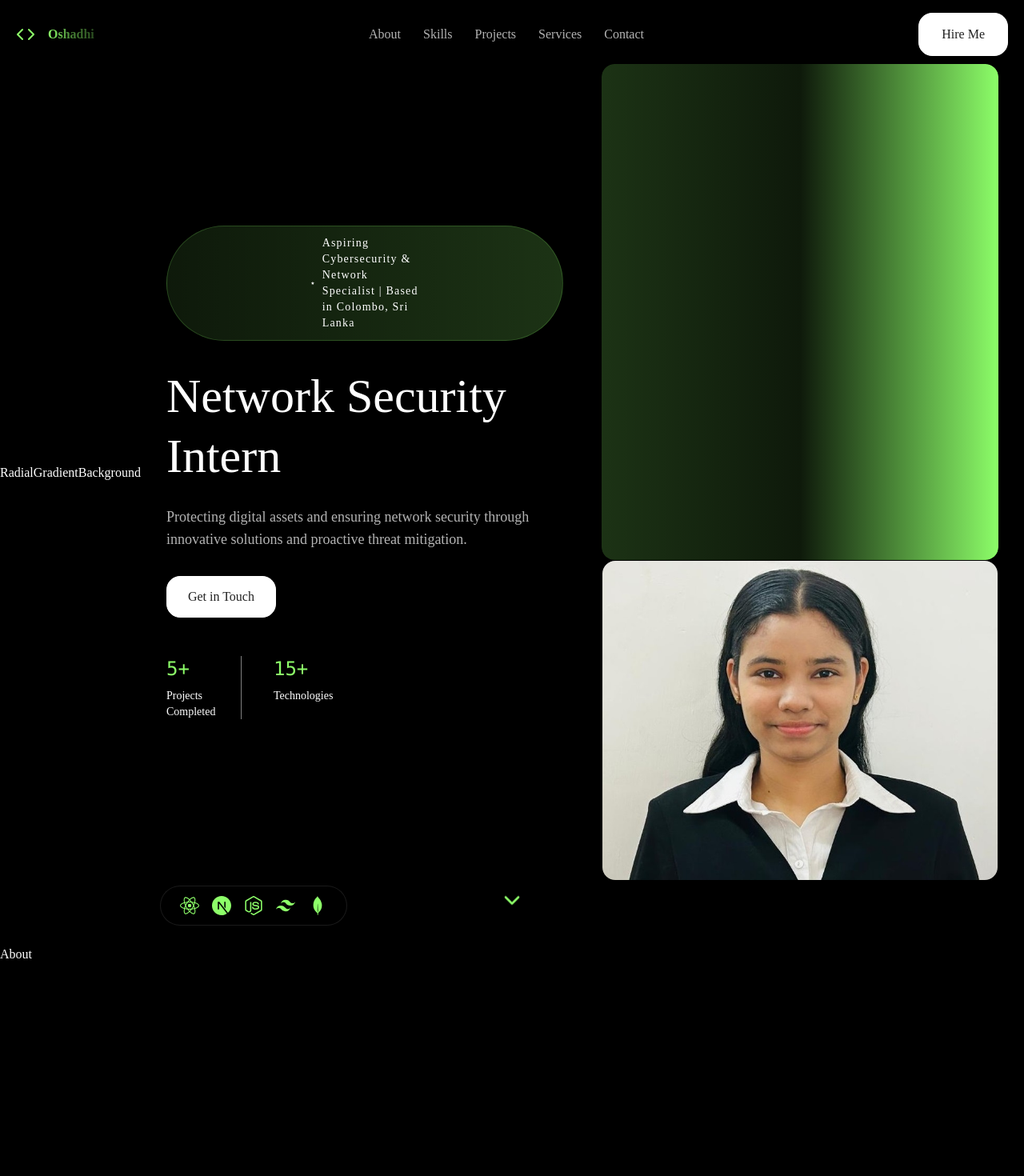
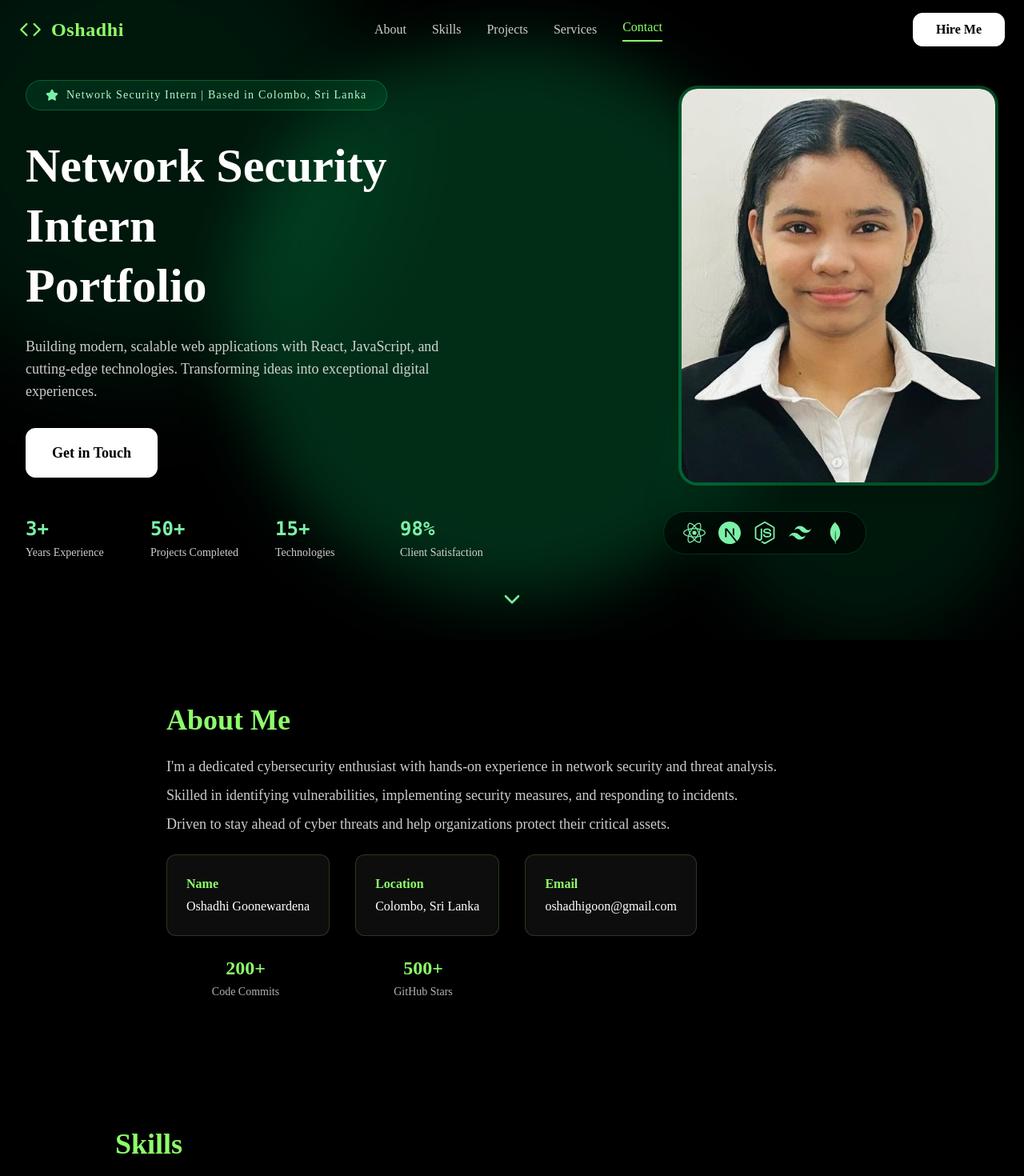
Before and after one commit to goagoonewardena/portfolio, a React (Vite) app in the folder myportfolio/: page / in a window 1280 px wide. Shown: the top 1470 px of the page at 80% size. Built offline with nearby package versions, Linux system fonts and the light colour scheme.

Commit message:
Added a contact us sections, skills section and projects section

```diff
--- a/myportfolio/src/App.jsx
+++ b/myportfolio/src/App.jsx
@@ -1,7 +1,13 @@
 import React from 'react';
 import Navbar from './components/layout/Navbar';
 import Hero from './components/sections/Hero';
+
 import About from './components/sections/About';
+
+import Skills from './components/sections/Skills';
+
+import Projects from './components/sections/Projects';
+import Contact from './components/sections/Contact';
 
 const App = () => {
   return (
@@ -10,6 +16,9 @@ const App = () => {
       <main>
         <Hero/>
         <About />
+        <Skills />
+        <Projects />
+        <Contact />
       </main>
     </div>
   );
--- a/myportfolio/src/components/layout/Navbar.jsx
+++ b/myportfolio/src/components/layout/Navbar.jsx
@@ -1,3 +1,4 @@
+
 import React, { useState, useEffect } from 'react';
 import { Code, Menu, X } from 'lucide-react';
 import { NAV_LINKS, PERSONAL_INFO } from '../../utils/constants';
@@ -24,33 +25,33 @@ const Navbar = () => {
   return (
     <nav
       className={`fixed top-0 left-0 right-0 z-[1000] w-full py-4 transition-all duration-300 ${isScrolled
-        ? 'bg-black/30 backdrop-blur-lg'
+        ? 'bg-black/60 backdrop-blur-lg'
         : 'bg-transparent'}`}
       style={{ transform: 'translate3d(0, 0, 0)' }}
     >
-      <div className="max-w-[1320px] mx-auto px-5">
+      <div className="max-w-7xl mx-auto px-6">
         <div className="flex items-center justify-between">
           {/* Logo */}
-          <div className='flex items-center gap-4'>
-            <Code className='w-6 h-6 text-primary' />
+          <div className='flex items-center gap-3'>
+            <Code className='w-7 h-7 text-primary' />
             <button
               onClick={() => window.scrollTo({ top: 0, behavior: 'smooth' })}
-              className="text-2xt font-bold bg-linear-to-r from-primary via-primary/50 to-primary/30 bg-clip-text text-transparent hover:opacity-80 transition-opacity "
+              className="text-2xl font-bold text-primary tracking-wide hover:opacity-80 transition-opacity "
               aria-label="home"
             >
               {PERSONAL_INFO.name.split(' ')[0]}
             </button>
           </div>
           {/* Desktop Navigation */}
-          <nav className= "hidden md:flex items-center gap-7">
+          <nav className= "hidden md:flex items-center gap-8">
             {NAV_LINKS.map((link) => (
               <button
                 key={link.id}
                 onClick={() => handleNavClick(link.id)}
                 className={`text-base font-medium transition-all duration-300 ${
                   activeSection === link.id
-                    ? 'text-white'
-                    : 'text-white/70 hover: text-white'
+                    ? 'text-primary border-b-2 border-primary pb-1'
+                    : 'text-white/80 hover:text-primary'
                 }`}
               >
                 {link.label}
@@ -61,16 +62,15 @@ const Navbar = () => {
           <div className="hidden md:flex items-center gap-2">
             <button
               onClick={() => handleNavClick('contact')}
-              className="px-7 py-3.5 bg-white text-[#212121] font-medium text-base rounded-[17px] border border-white hover:bg-white/90 transition-all duration-300"
+              className="px-7 py-2 bg-white text-black font-semibold text-base rounded-xl border border-white shadow hover:bg-primary hover:text-black transition-all duration-300"
             >
               Hire Me
             </button>
           </div>
           {/* Mobile Menu Button */}
-
           <button
             onClick={() => setIsMenuOpen(!isMenuOpen)}
-            className="md:hidden p-4 text-white hover:text-white/80 transition-colors"
+            className="md:hidden p-4 text-white hover:text-primary transition-colors"
             aria-label="menu"
             aria-expanded={isMenuOpen}
           >
@@ -80,15 +80,15 @@ const Navbar = () => {
       </div>
       {/* Mobile Menu */}
       <div className={`md:hidden transition-all duration-300 overflow-hidden ${isMenuOpen ? 'max-h-96 opacity-100' : 'max-h-0 opacity-0'}`}>
-        <div className="bg-black/95 backdrop-blur-lg border-t border-white/10 px-5 py-6 space-y3">
+        <div className="bg-black/95 backdrop-blur-lg border-t border-white/10 px-5 py-6 space-y-3">
         {NAV_LINKS.map((link) => (
           <button
             key={link.id}
             onClick={() => handleNavClick(link.id)}
             className={`block w-full text-left px-4 py-3 rounded-lg font-medium transition-all duration-300 ${
               activeSection === link.id
-                ? 'text-white bg-white/10'
-                : 'text-white/70 hover:text-white hover:bg-white/5'
+                ? 'text-primary bg-white/10'
+                : 'text-white/80 hover:text-primary hover:bg-white/5'
             }`}
           >
             {link.label}
@@ -96,12 +96,11 @@ const Navbar = () => {
         ))}
         <button
           onClick={() => handleNavClick('contact')}
-          className="w-full px-7 py-3.5 bg-white text-[#212121] font-medium text-base rounded-[17px] border border-white hover:bg-white/90 transition-all duration-300 mt-2"
+          className="w-full px-7 py-3 bg-white text-black font-semibold text-base rounded-xl border border-white shadow hover:bg-primary hover:text-black transition-all duration-300 mt-2"
         >
           Hire Me
         </button>
         </div>
-
       </div>
     </nav>
   );
--- a/myportfolio/src/components/sections/About.jsx
+++ b/myportfolio/src/components/sections/About.jsx
@@ -1,9 +1,50 @@
-import React from 'react';
+
+import { PERSONAL_INFO, ABOUT_STATS } from '../../utils/constants';
+import FadeIn from '../animations/FadeIn';
 
 const About = () => {
-    return(
-        <div>About</div>
-    )
-}
+    return (
+        <section id="about" className="py-20 bg-black">
+            <div className="max-w-4xl mx-auto px-4">
+                <FadeIn delay={0}>
+                    <h2 className="text-3xl md:text-4xl font-bold text-primary mb-6">About Me</h2>
+                </FadeIn>
+                <FadeIn delay={100}>
+                    <div className="text-lg text-white/80 mb-6">
+                        {PERSONAL_INFO.bio.map((line, idx) => (
+                            <p key={idx} className="mb-2">{line}</p>
+                        ))}
+                    </div>
+                </FadeIn>
+                <FadeIn delay={200}>
+                    <div className="flex flex-wrap gap-8 mb-6">
+                        <div className="bg-white/5 border border-primary/20 rounded-xl p-6 min-w-[180px]">
+                            <div className="text-base text-primary font-semibold mb-1">Name</div>
+                            <div className="text-white">{PERSONAL_INFO.name}</div>
+                        </div>
+                        <div className="bg-white/5 border border-primary/20 rounded-xl p-6 min-w-[180px]">
+                            <div className="text-base text-primary font-semibold mb-1">Location</div>
+                            <div className="text-white">{PERSONAL_INFO.location}</div>
+                        </div>
+                        <div className="bg-white/5 border border-primary/20 rounded-xl p-6 min-w-[180px]">
+                            <div className="text-base text-primary font-semibold mb-1">Email</div>
+                            <div className="text-white">{PERSONAL_INFO.email}</div>
+                        </div>
+                    </div>
+                </FadeIn>
+                <FadeIn delay={300}>
+                    <div className="grid grid-cols-2 sm:grid-cols-4 gap-6">
+                        {ABOUT_STATS.map((stat, idx) => (
+                            <div key={idx} className="text-center">
+                                <div className="text-2xl font-bold text-primary mb-1">{stat.value}</div>
+                                <div className="text-sm text-white/70">{stat.label}</div>
+                            </div>
+                        ))}
+                    </div>
+                </FadeIn>
+            </div>
+        </section>
+    );
+};
 
 export default About;
--- /dev/null
+++ b/myportfolio/src/components/sections/Contact.jsx
@@ -0,0 +1,85 @@
+import React, { useState } from 'react';
+import FadeIn from '../animations/FadeIn';
+import { PERSONAL_INFO } from '../../utils/constants';
+
+const Contact = () => {
+  const [form, setForm] = useState({ name: '', email: '', message: '' });
+  const [submitted, setSubmitted] = useState(false);
+
+  const handleChange = (e) => {
+    setForm({ ...form, [e.target.name]: e.target.value });
+  };
+
+  const handleSubmit = (e) => {
+    e.preventDefault();
+    setSubmitted(true);
+    // Here you would typically send the form data to your backend or email service
+  };
+
+  return (
+    <section id="contact" className="py-20 bg-black">
+      <div className="max-w-2xl mx-auto px-4">
+        <FadeIn delay={0}>
+          <h2 className="text-3xl md:text-4xl font-bold text-primary mb-8">Contact Me</h2>
+        </FadeIn>
+        <FadeIn delay={100}>
+          <p className="text-white/80 mb-8">Feel free to reach out for collaborations, project inquiries, or just to say hello!</p>
+        </FadeIn>
+        <FadeIn delay={200}>
+          <form onSubmit={handleSubmit} className="space-y-6 bg-white/5 border border-primary/20 rounded-xl p-8">
+            <div>
+              <label className="block text-white mb-2" htmlFor="name">Name</label>
+              <input
+                type="text"
+                id="name"
+                name="name"
+                value={form.name}
+                onChange={handleChange}
+                required
+                className="w-full px-4 py-2 rounded-lg bg-black/60 border border-primary/30 text-white focus:outline-none focus:border-primary"
+              />
+            </div>
+            <div>
+              <label className="block text-white mb-2" htmlFor="email">Email</label>
+              <input
+                type="email"
+                id="email"
+                name="email"
+                value={form.email}
+                onChange={handleChange}
+                required
+                className="w-full px-4 py-2 rounded-lg bg-black/60 border border-primary/30 text-white focus:outline-none focus:border-primary"
+              />
+            </div>
+            <div>
+              <label className="block text-white mb-2" htmlFor="message">Message</label>
+              <textarea
+                id="message"
+                name="message"
+                value={form.message}
+                onChange={handleChange}
+                required
+                rows={5}
+                className="w-full px-4 py-2 rounded-lg bg-black/60 border border-primary/30 text-white focus:outline-none focus:border-primary"
+              />
+            </div>
+            <button
+              type="submit"
+              className="w-full py-3 bg-primary text-black font-semibold rounded-lg hover:bg-primary/80 transition-all"
+              disabled={submitted}
+            >
+              {submitted ? 'Message Sent!' : 'Send Message'}
+            </button>
+          </form>
+        </FadeIn>
+        <FadeIn delay={300}>
+          <div className="mt-8 text-center text-white/70">
+            Or email me directly at <a href={`mailto:${PERSONAL_INFO.email}`} className="text-primary underline">{PERSONAL_INFO.email}</a>
+          </div>
+        </FadeIn>
+      </div>
+    </section>
+  );
+};
+
+export default Contact;
--- a/myportfolio/src/components/sections/Hero.jsx
+++ b/myportfolio/src/components/sections/Hero.jsx
@@ -1,4 +1,4 @@
-import {useState} from 'react';
+
 import { ChevronDown, Star } from 'lucide-react';
 import { SiReact, SiNextdotjs, SiTailwindcss, SiNodedotjs, SiMongodb } from 'react-icons/si';
 import { PERSONAL_INFO, STATS } from '../../utils/constants';
@@ -9,117 +9,105 @@ import RadialGradientBackground from '../backgrounds/RadialGradientBackground';
 const Hero = () => {
   return (
     <section className="relative min-h-screen flex items-center overflow-hidden bg-black">
-      <RadialGradientBackground variant="hero"/>
-
-      {/* Content Container */}
+      {/* Abstract green radial background */}
+      <div className="absolute inset-0 z-0">
+        <div className="absolute -top-32 -left-32 w-[600px] h-[600px] bg-green-400/10 rounded-full blur-3xl" />
+        <div className="absolute top-1/2 left-1/2 w-[700px] h-[700px] bg-green-400/20 rounded-full blur-2xl -translate-x-1/2 -translate-y-1/2" />
+        <div className="absolute bottom-0 right-0 w-[400px] h-[400px] bg-green-400/10 rounded-full blur-2xl" />
+      </div>
       <div className="relative z-10 max-w-7xl mx-auto px-4 sm:px-6 lg:px-8 py-20 w-full">
         <div className="grid grid-cols-1 lg:grid-cols-2 gap-12 items-center">
           {/* Left Column - Content */}
           <div className="text-left">
             <FadeIn delay={0}>
-              <div className="inline-flex items-center gap-2.5 px-[180px] py-[11px] mb-8 bg-linear-to-r from-primary/10 via-primary/15 to-primary/20 border border-primary/20 rounded-full">
-                <Star className="w-4 h-4 text-white fill-white"/>
-                <span className="text-xs md:text-sm text-white tracking-[1.2px]">
-                  {PERSONAL_INFO.title} | Based in {PERSONAL_INFO.location}
+              <div className="inline-flex items-center gap-2.5 px-6 py-2 mb-8 bg-green-400/10 border border-green-400/30 rounded-full">
+                <Star className="w-4 h-4 text-green-300 fill-green-300"/>
+                <span className="text-xs md:text-sm text-green-200 tracking-[1.2px]">
+                  Network Security Intern | Based in Colombo, Sri Lanka
                 </span>
               </div>
             </FadeIn>
-
             <FadeIn delay={100}>
-              <h1 className="text-4xl md:text-5xl lg:text-6xl font-normal text-white mb-6 leading-tight">
-                Network Security Intern
+              <h1 className="text-5xl md:text-6xl font-bold text-white mb-6 leading-tight">
+                Network Security Intern<br />Portfolio
               </h1>
             </FadeIn>
-
             <FadeIn delay={200}>
-              <p className="text-lg text-white/70 max-w-[550px] mb-8">
-                Protecting digital assets and ensuring network security through innovative solutions and proactive threat mitigation.
+              <p className="text-lg text-white/80 max-w-[550px] mb-8">
+                Building modern, scalable web applications with React, JavaScript, and cutting-edge technologies. Transforming ideas into exceptional digital experiences.
               </p>
             </FadeIn>
-
             <FadeIn delay={300}>
               <button
                 onClick={() => scrollToSection('contact')}
                 className="inline-flex items-center gap-0 mb-12 group"
               >
-                <div className="relative z-10 bg-white text-[#212121] rounded-[17px] px-[26px] py-[13px] text-base font-medium border border-white">
+                <div className="relative z-10 bg-white text-black rounded-xl px-8 py-4 text-lg font-semibold border border-white shadow hover:bg-primary hover:text-black transition-all">
                   Get in Touch
                 </div>
               </button>
             </FadeIn>
-
             <FadeIn delay={400}>
               <div className="grid grid-cols-2 md:grid-cols-4 gap-10 max-w-full">
-                {STATS.map((stat, index) => (
-                  <div key={index} className="text-left border-r border-white/50 pr-10 last:border-r-0">
-                    <div className="text-2xl font-normal text-primary mb-[8px] font-mono">
-                      {stat.value}
+                <div className="text-left">
+                  <div className="text-2xl font-bold text-green-300 mb-1 font-mono">3+</div>
+                  <p className="text-sm text-white/80">Years Experience</p>
                 </div>
-                    <p className="text-sm text-white leading-snug">
-                      {stat.label}
-                    </p>
+                <div className="text-left">
+                  <div className="text-2xl font-bold text-green-300 mb-1 font-mono">50+</div>
+                  <p className="text-sm text-white/80">Projects Completed</p>
                 </div>
-                ))}
+                <div className="text-left">
+                  <div className="text-2xl font-bold text-green-300 mb-1 font-mono">15+</div>
+                  <p className="text-sm text-white/80">Technologies</p>
+                </div>
+                <div className="text-left">
+                  <div className="text-2xl font-bold text-green-300 mb-1 font-mono">98%</div>
+                  <p className="text-sm text-white/80">Client Satisfaction</p>
+                </div>
               </div>
             </FadeIn>
           </div>
-          {/* Right Column - My Image */}
+          {/* Right Column - Image */}
           <FadeIn delay={200}>
-            <div className="relative ">
-              <div className="relative overflow-hidden rounded-2xl aspect-4/5 max-w-[500px] ml-auto group">
-                <div className="absolute inset-0 rounded-2xl overflow-hidden">
-                  <div className="absolute inset-[-2px] bg-linear-to-r from-primary/20 via-primary/10 to-primary animate-spin-slow rounded-2xl"></div>
-                </div>
-              </div>
-            </div>
-            {/* image Container */}
-            <div className="relative rounded-2xl overflow-hidden m-[1px] h-[calc(100%-2px)]">
+            <div className="relative flex flex-col items-center">
+              <div className="relative overflow-hidden rounded-3xl aspect-[4/5] max-w-[400px] ml-auto border-4 border-green-400/30 shadow-lg">
                 <img
                   src="/gethmi.jpg"
                   alt="Developer at work"
                   className="w-full h-full object-cover"
                 />
               </div>
-
               {/* Technology Logos*/}
-            <div className="absolute bottom-6 left-6 z-20">
-              <FadeIn delay={500}>
-                <div className="flex items-center gap-4 bg-black/40 backdrop-blur-sm border border-white/10 rounded-full px-6 py-3">
-                  <div className="w-6 h-6 flex items-center justify-center hover:scale-110 transition-transform duration-300">
-                    <SiReact className="w-full h-full text-primary"/>
+              <div className="flex items-center gap-4 bg-black/60 backdrop-blur-sm border border-green-400/20 rounded-full px-6 py-3 mt-8">
+                <div className="w-7 h-7 flex items-center justify-center hover:scale-110 transition-transform duration-300">
+                  <SiReact className="w-full h-full text-green-300"/>
                 </div>
-
-                  <div className="w-6 h-6 flex items-center justify-center hover:scale-110 transition-transform duration-300">
-                    <SiNextdotjs className="w-full h-full text-primary"/>
+                <div className="w-7 h-7 flex items-center justify-center hover:scale-110 transition-transform duration-300">
+                  <SiNextdotjs className="w-full h-full text-green-300"/>
                 </div>
-
-                  <div className="w-6 h-6 flex items-center justify-center hover:scale-110 transition-transform duration-300">
-                    <SiNodedotjs className="w-full h-full text-primary"/>
+                <div className="w-7 h-7 flex items-center justify-center hover:scale-110 transition-transform duration-300">
+                  <SiNodedotjs className="w-full h-full text-green-300"/>
                 </div>
-
-                  <div className="w-6 h-6 flex items-center justify-center hover:scale-110 transition-transform duration-300">
-                    <SiTailwindcss className="w-full h-full text-primary"/>
+                <div className="w-7 h-7 flex items-center justify-center hover:scale-110 transition-transform duration-300">
+                  <SiTailwindcss className="w-full h-full text-green-300"/>
                 </div>
-
-                  <div className="w-6 h-6 flex items-center justify-center hover:scale-110 transition-transform duration-300">
-                    <SiMongodb className="w-full h-full text-primary"/>
+                <div className="w-7 h-7 flex items-center justify-center hover:scale-110 transition-transform duration-300">
+                  <SiMongodb className="w-full h-full text-green-300"/>
+                </div>
               </div>
             </div>
           </FadeIn>
         </div>
-          </FadeIn>
       </div>
-      </div>
-
       {/* Scroll Indicator */}
       <button
         onClick={() => scrollToSection('about')}
         className="absolute bottom-8 left-1/2 -translate-x-1/2 animate-bounce"
       >
-        <ChevronDown className="w-8 h-8 text-primary"/>
+        <ChevronDown className="w-8 h-8 text-green-300"/>
       </button>
     </section>
-
   )
 }
 
--- /dev/null
+++ b/myportfolio/src/components/sections/Projects.jsx
@@ -0,0 +1,35 @@
+import React from 'react';
+import { projects } from '../../data/projects';
+import FadeIn from '../animations/FadeIn';
+
+const Projects = () => {
+  return (
+    <section id="projects" className="py-20 bg-black">
+      <div className="max-w-5xl mx-auto px-4">
+        <FadeIn delay={0}>
+          <h2 className="text-3xl md:text-4xl font-bold text-primary mb-8">Projects</h2>
+        </FadeIn>
+        <div className="grid grid-cols-1 md:grid-cols-2 gap-8">
+          {projects.map(project => (
+            <FadeIn key={project.id} delay={project.id * 100}>
+              <div className="bg-white/5 border border-primary/20 rounded-xl p-6 text-white flex flex-col h-full">
+                <img src={project.image} alt={project.title} className="rounded-lg mb-4 w-full h-48 object-cover bg-black/20" />
+                <h3 className="text-xl font-semibold mb-2 text-primary">{project.title}</h3>
+                <p className="text-white/80 mb-2 flex-1">{project.description}</p>
+                <div className="flex flex-wrap gap-2 mb-2">
+                  {project.technologies.map((tech, idx) => (
+                    <span key={idx} className="text-xs bg-primary/20 text-primary px-2 py-1 rounded-full">{tech}</span>
+                  ))}
+                </div>
+                <div className="text-xs text-white/60 mb-2">{project.metrics}</div>
+                <a href={project.githubUrl} target="_blank" rel="noopener noreferrer" className="text-sm text-primary underline mt-auto">View on GitHub</a>
+              </div>
+            </FadeIn>
+          ))}
+        </div>
+      </div>
+    </section>
+  );
+};
+
+export default Projects;
--- /dev/null
+++ b/myportfolio/src/components/sections/Skills.jsx
@@ -0,0 +1,31 @@
+import React from 'react';
+import { skills } from '../../data/skills';
+import FadeIn from '../animations/FadeIn';
+
+const Skills = () => {
+  return (
+    <section id="skills" className="py-20 bg-black">
+      <div className="max-w-5xl mx-auto px-4">
+        <FadeIn delay={0}>
+          <h2 className="text-3xl md:text-4xl font-bold text-primary mb-8">Skills</h2>
+        </FadeIn>
+        <div className="grid grid-cols-1 sm:grid-cols-2 md:grid-cols-3 gap-8">
+          {skills.map(skill => (
+            <FadeIn key={skill.id} delay={skill.id * 100}>
+              <div className="bg-white/5 border border-primary/20 rounded-xl p-6 text-white">
+                <div className="text-lg font-semibold mb-2 flex items-center gap-2">
+                  <span>{skill.icon}</span>
+                  {skill.name}
+                </div>
+                <div className="text-sm text-primary mb-1">{skill.level}</div>
+                <div className="text-xs text-white/60">{skill.experience}</div>
+              </div>
+            </FadeIn>
+          ))}
+        </div>
+      </div>
+    </section>
+  );
+};
+
+export default Skills;
```
Lines whose indentation alone changed are shown as unchanged.
